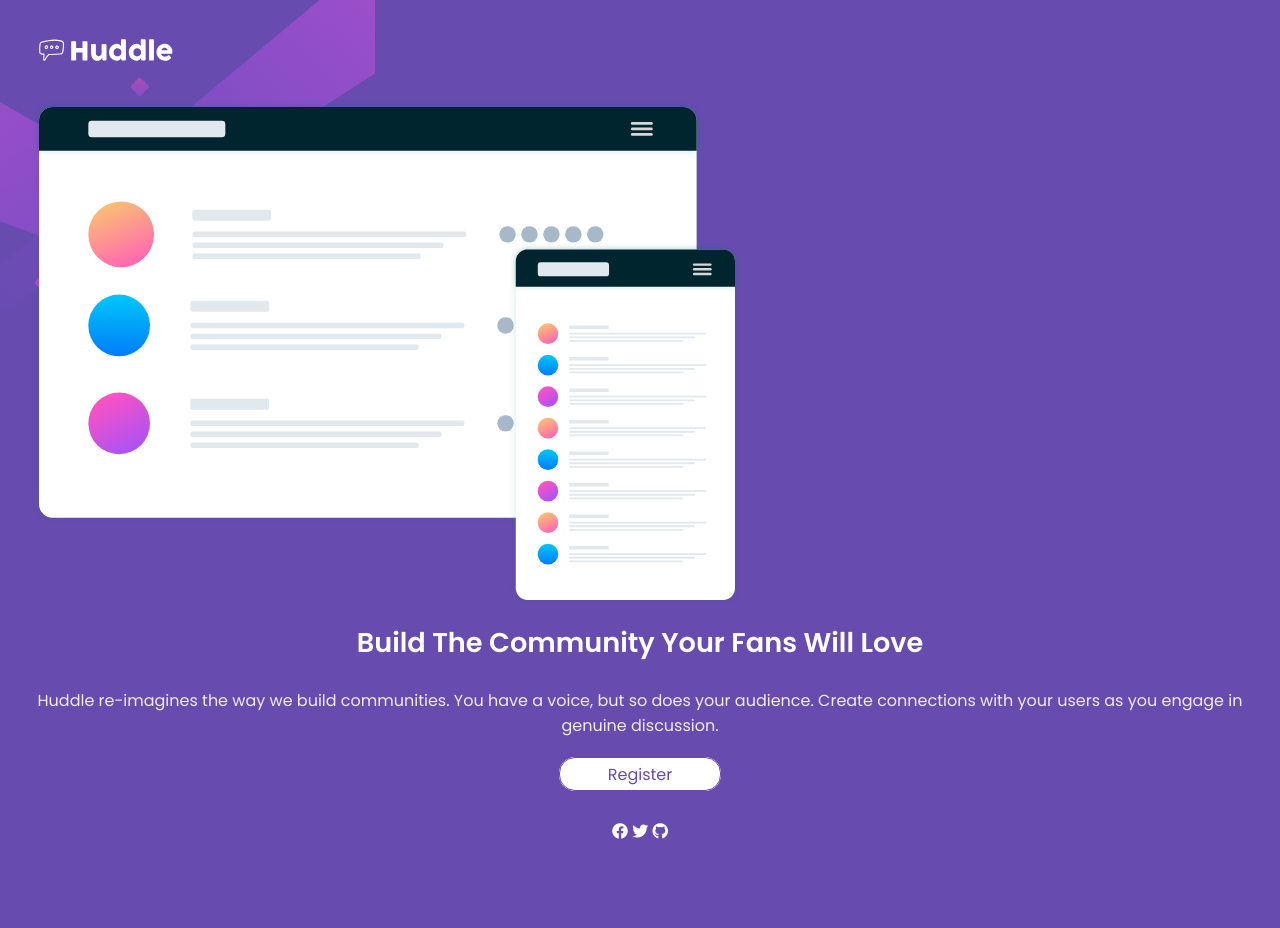
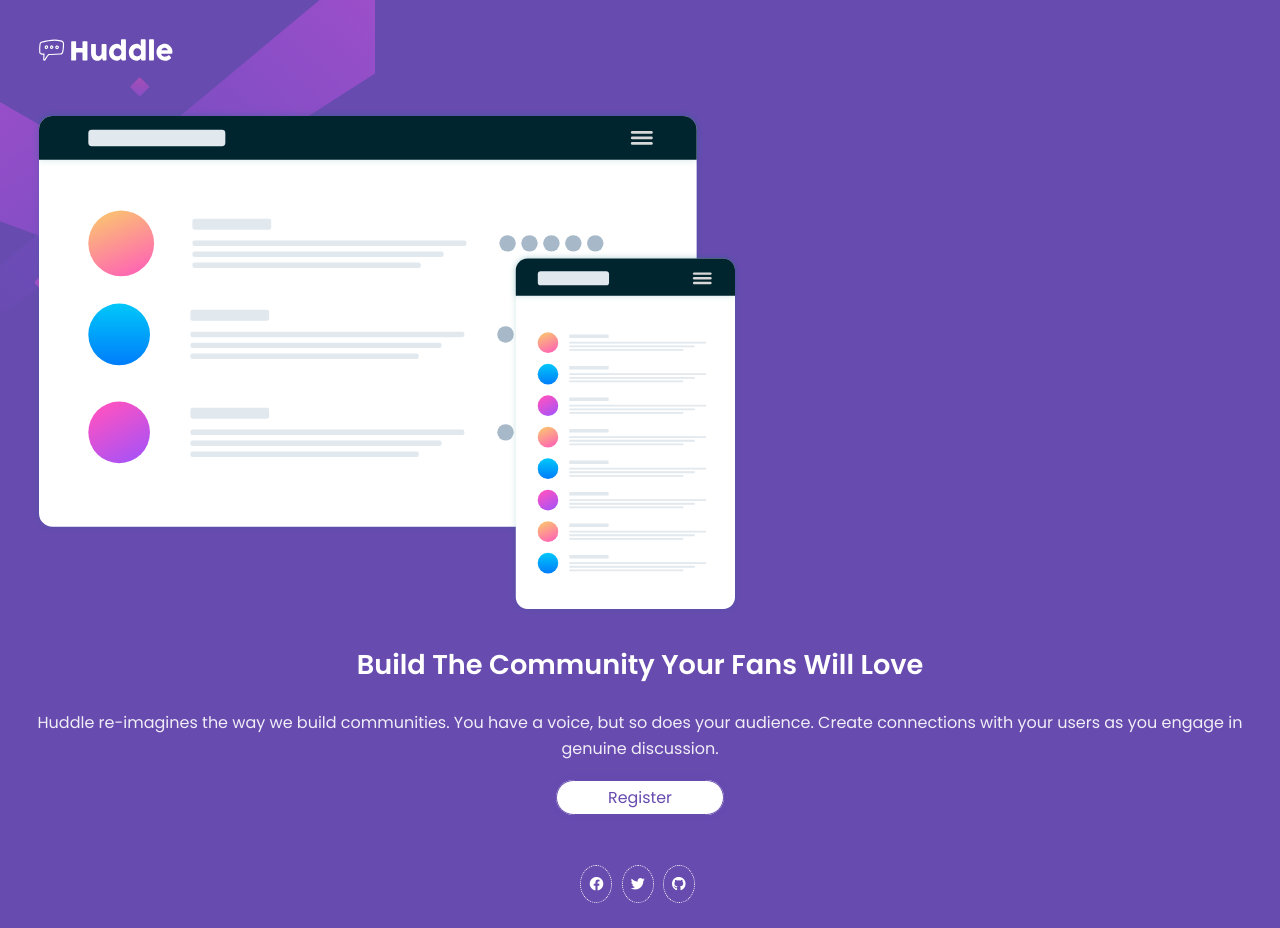
Before and after one commit to ahmad-cod/huddle-ld-page, a plain HTML site: page index.html in a window 1280 px wide. Before the commit the page ends 876 px from the top, so only its background shows below. Drawn offline with Linux system fonts and the light colour scheme.

Commit message:
Style social links

```diff
--- a/index.html
+++ b/index.html
@@ -38,10 +38,10 @@
 
 
   <footer>
-    <div class="social_links">
-      <a class="social_link" href="#"><i class="fab fa-facebook"></i></a>
-      <a class="social_link" href="https://twitter.com/aro_ahm"><i class="fab fa-twitter"></i></a>
-      <a class="social_link" href="https://github.com/ahmad-cod"><i class="fab fa-github"></i></a>
+    <div class="social-links">
+      <a class="social-link" href="#"><i class="fab fa-facebook"></i></a>
+      <a class="social-link" href="https://twitter.com/aro_ahm"><i class="fab fa-twitter"></i></a>
+      <a class="social-link" href="https://github.com/ahmad-cod"><i class="fab fa-github"></i></a>
     </div>
     <!-- <p class="attribution">
       Challenge by <a href="https://www.frontendmentor.io?ref=challenge" target="_blank">Frontend Mentor</a>.
--- a/style.scss
+++ b/style.scss
@@ -2,6 +2,12 @@
 
 $Violet: hsl(257, 40%, 49%);
 $Soft-Magenta: hsl(300, 69%, 71%);
+
+@mixin flex () {
+    display: flex;
+    flex-direction: column;
+    gap: 1.8rem;
+}
 
 * {
     margin: 0;
@@ -23,21 +29,21 @@ body {
     min-height: 100vh;
     background-image: url('./images/bg-mobile.svg');
     background-repeat: no-repeat;
+
+    @include flex();
 }
 a {
     text-decoration: inherit;
     color: inherit;
 }
 header {
-    margin-bottom: 2rem;
+    padding-bottom: 0.8rem;
     img {
         width: 9rem;
     }
 }
 main {
-    display: flex;
-    flex-direction: column;
-    gap: 1rem;
+    @include flex();
     margin-bottom: 2rem;
     h1, p, a {
         margin-bottom: 1.5rem;
@@ -49,12 +55,24 @@ main {
         font-family: 'Open Sans' sans-serif;
         font-size: 1rem;
         opacity: 0.9;
+        line-height: 1.6rem;
     }
     a {
-        padding: 0.3rem 3rem;
+        padding: 0.3rem 3.2rem;
+        font-size: 0.99rem;
         color: $Violet;
         border: 1px solid $Violet;
-        border-radius: 1rem;
+        border-radius: 1.5rem;
         background-color: #fff;
+        box-shadow: 0 0 5px $Violet;
     }
 }
+.social-links {
+    a {
+        border: 1px dotted white;
+        padding: 8px;
+        border-radius: 50%;
+        font-size: 14px;
+        margin-right: 5px;
+    }
+}
```
Also changed, not shown: style.css, 1 other file.
